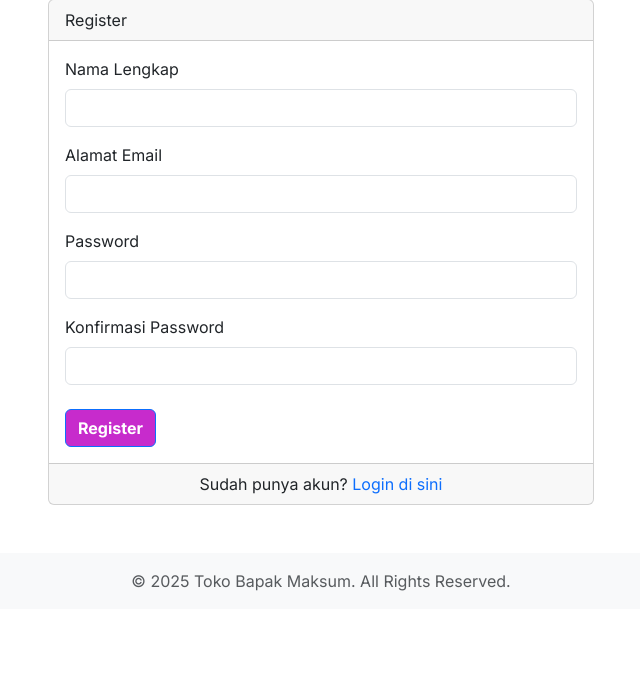
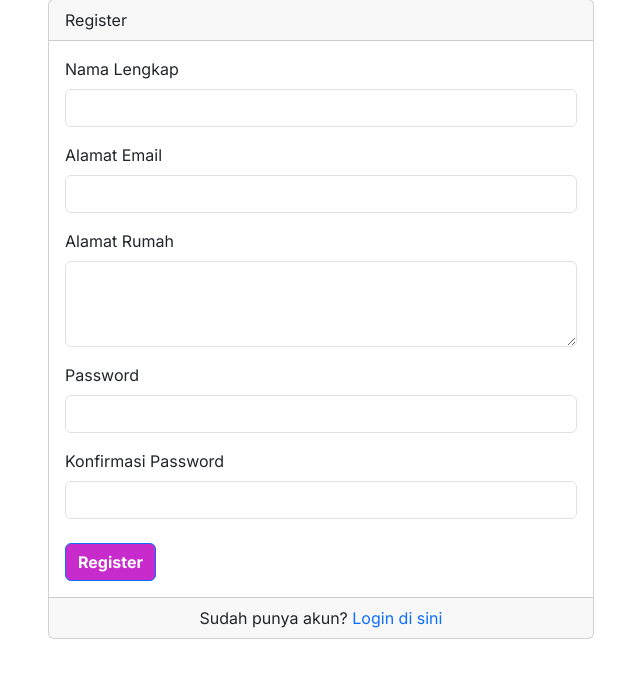
Before and after one commit to gfrnvibes/ecommerce-php, a PHP site: page /maulida/auth/register.php in a window 1280 px wide. Shown: the part 105-784 px from the top of the page, without its empty margins (319-959 px from the left). Before the commit the page ends 696 px from the top, so only its background shows below. Run offline with PHP 8.4, Linux system fonts and the light colour scheme; some libraries are stand-ins or nearby versions.

Commit message:
rev dikit

```diff
--- a/auth/register.php
+++ b/auth/register.php
@@ -11,12 +11,14 @@ $errors = [];
 if ($_SERVER["REQUEST_METHOD"] == "POST") {
     $name = trim($_POST['name']);
     $email = trim($_POST['email']);
+    $shipping_address = trim($_POST['shipping_address']);
     $password = trim($_POST['password']);
     $confirm_password = trim($_POST['confirm_password']);
 
     // Validasi
     if (empty($name)) $errors[] = 'Nama harus diisi.';
     if (empty($email)) $errors[] = 'Email harus diisi.';
+    if (empty($shipping_address)) $errors[] = 'Alamat harus diisi.';
     if (!filter_var($email, FILTER_VALIDATE_EMAIL)) $errors[] = 'Format email tidak valid.';
     if (empty($password)) $errors[] = 'Password harus diisi.';
     if (strlen($password) < 6) $errors[] = 'Password minimal 6 karakter.';
@@ -32,8 +34,8 @@ if ($_SERVER["REQUEST_METHOD"] == "POST") {
     // Jika tidak ada error, masukkan ke database
     if (empty($errors)) {
         $hashed_password = password_hash($password, PASSWORD_DEFAULT);
-        $insert_stmt = $pdo->prepare("INSERT INTO users (name, email, password, role) VALUES (?, ?, ?, 'customer')");
-        if ($insert_stmt->execute([$name, $email, $hashed_password])) {
+        $insert_stmt = $pdo->prepare("INSERT INTO users (name, email, password, role, shipping_address) VALUES (?, ?, ?, 'customer', ?)");
+        if ($insert_stmt->execute([$name, $email, $hashed_password, $shipping_address])) {
             $_SESSION['message'] = ['type' => 'success', 'text' => 'Registrasi berhasil! Silakan login.'];
             header("Location: login.php");
             exit();
@@ -71,6 +73,10 @@ require_once __DIR__ . '/../templates/header.php';
                             <input type="email" class="form-control" id="email" name="email" required>
                         </div>
                         <div class="form-group mb-3">
+                            <label for="shipping_address" class="form-label">Alamat Rumah</label>
+                            <textarea rows="3" class="form-control" id="shipping_address" name="shipping_address" required></textarea>
+                        </div>
+                        <div class="form-group mb-3">
                             <label for="password" class="form-label">Password</label>
                             <input type="password" class="form-control" id="password" name="password" required>
                         </div>
```
Also changed, not shown: admin/products.php (+11 -6 lines), public/logo.png (added), uploads/payments/payment_2_1755675848.png (added), uploads/payments/payment_3_1755675907.png (added).
